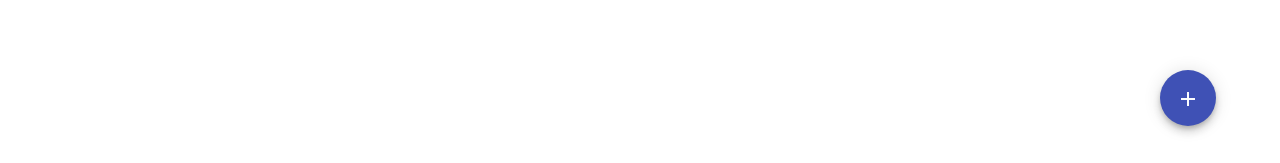
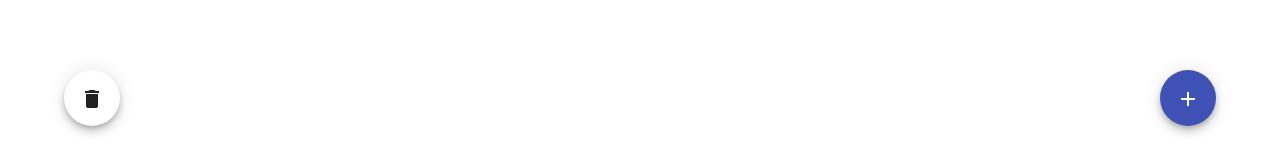
Before and after one commit to Keitinn/study-frontend-web-app-angular, an Angular app: page / in a window 1280 px wide. Shown: the part 634-797 px from the top of the page. Built offline with nearby package versions, Linux system fonts and the light colour scheme.

Commit message:
削除機能実装

```diff
--- a/src/app/task-list/task-list.component.html
+++ b/src/app/task-list/task-list.component.html
@@ -10,3 +10,12 @@
 <button class="add-button" routerLink="/add" mat-fab color="primary">
   <mat-icon>add</mat-icon>
 </button>
+
+<button
+  class="delete-button"
+  (click)="taskManager.deleteTasks()"
+  mat-fab
+  color="Warn"
+>
+  <mat-icon>delete</mat-icon>
+</button>
--- a/src/app/task-list/task-list.component.scss
+++ b/src/app/task-list/task-list.component.scss
@@ -3,3 +3,9 @@
   bottom: 5%;
   right: 5%;
 }
+
+.delete-button {
+  position: fixed;
+  bottom: 5%;
+  left: 5%;
+}
--- a/src/app/task-manager.service.ts
+++ b/src/app/task-manager.service.ts
@@ -45,4 +45,9 @@ export class TaskManagerService {
     }
     return cnt;
   }
+
+  // チェックされているタスクを削除
+  deleteTasks() {
+    this.tasks = this.tasks.filter((task) => !task.isCompleted);
+  }
 }
```
Also changed, not shown: 1 other file (tests, documents, lock files or other folders).
